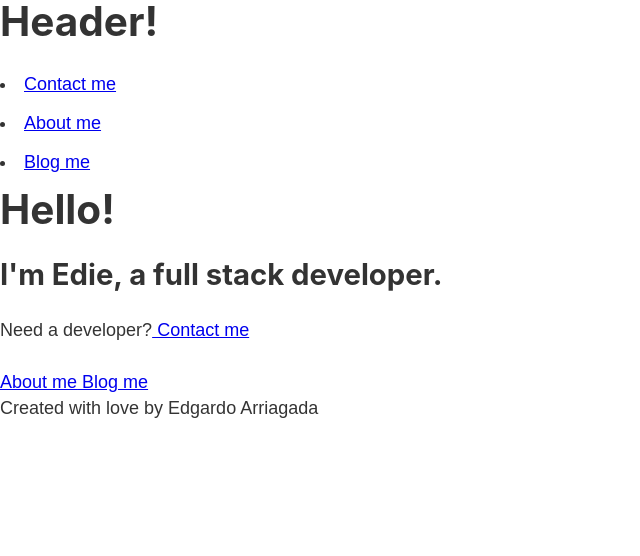
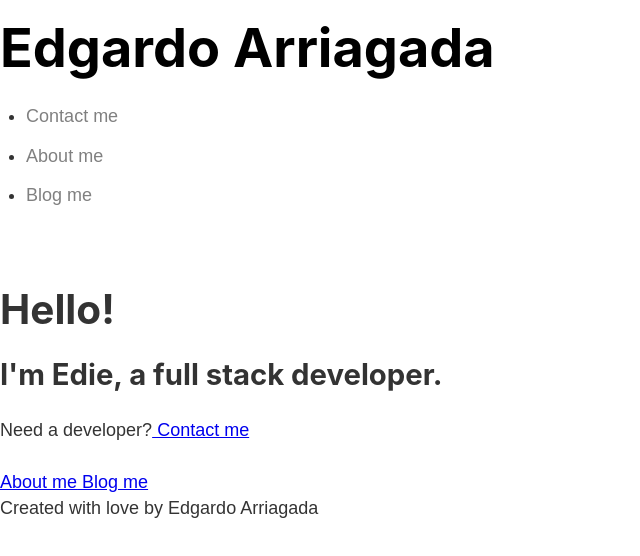
Before and after one commit to EdgardoArriagada/gatsby-bootcamp, a Gatsby site: page / in a window 1280 px wide. Shown: the whole page, without its empty margins (0-640 px from the left). Built offline with nearby package versions, Linux system fonts and the light colour scheme; Gatsby itself is replaced by a stand-in of ours.

Commit message:
add some styles to header component

```diff
--- a/src/components/header.js
+++ b/src/components/header.js
@@ -1,22 +1,47 @@
 import React from "react"
 import { Link } from "gatsby"
 
+import css from "./header.module.scss"
 const Header = () => {
   return (
-    <header>
-      <h1>Header!</h1>
-      <nav>
+    <header className={css.header}>
+      <h1>
+        <Link className={css.title} to="/">
+          Edgardo Arriagada
+        </Link>
+      </h1>
+      <nav className={css.navList}>
+        <ul>
           <li>
-          <Link to="/contact"> Contact me</Link>
+            <Link
+              className={css.link}
+              activeClassName={css.activeNavItem}
+              to="/contact"
+            >
+              Contact me
+            </Link>
           </li>
 
           <li>
-          <Link to="/about"> About me</Link>
+            <Link
+              className={css.link}
+              activeClassName={css.activeNavItem}
+              to="/about"
+            >
+              About me
+            </Link>
           </li>
 
           <li>
-          <Link to="/blog"> Blog me</Link>
+            <Link
+              className={css.link}
+              activeClassName={css.activeNavItem}
+              to="/blog"
+            >
+              Blog me
+            </Link>
           </li>
+        </ul>
       </nav>
     </header>
   )
--- /dev/null
+++ b/src/components/header.module.scss
@@ -0,0 +1,28 @@
+.header {
+  padding: 1rem 0 3rem;
+}
+
+.title {
+  color: black;
+  font-size: 3rem;
+  text-decoration: none;
+}
+
+.nav-list ul {
+  display: flex;
+  list-style-type: none;
+  margin: 0;
+}
+
+.link {
+  color: grey;
+  margin-right: 1.3rem;
+  text-decoration: none;
+  &:hover {
+    color: magenta;
+  }
+}
+
+.active-nav-item {
+  color: magenta;
+}
```
Lines whose indentation alone changed are shown as unchanged.
